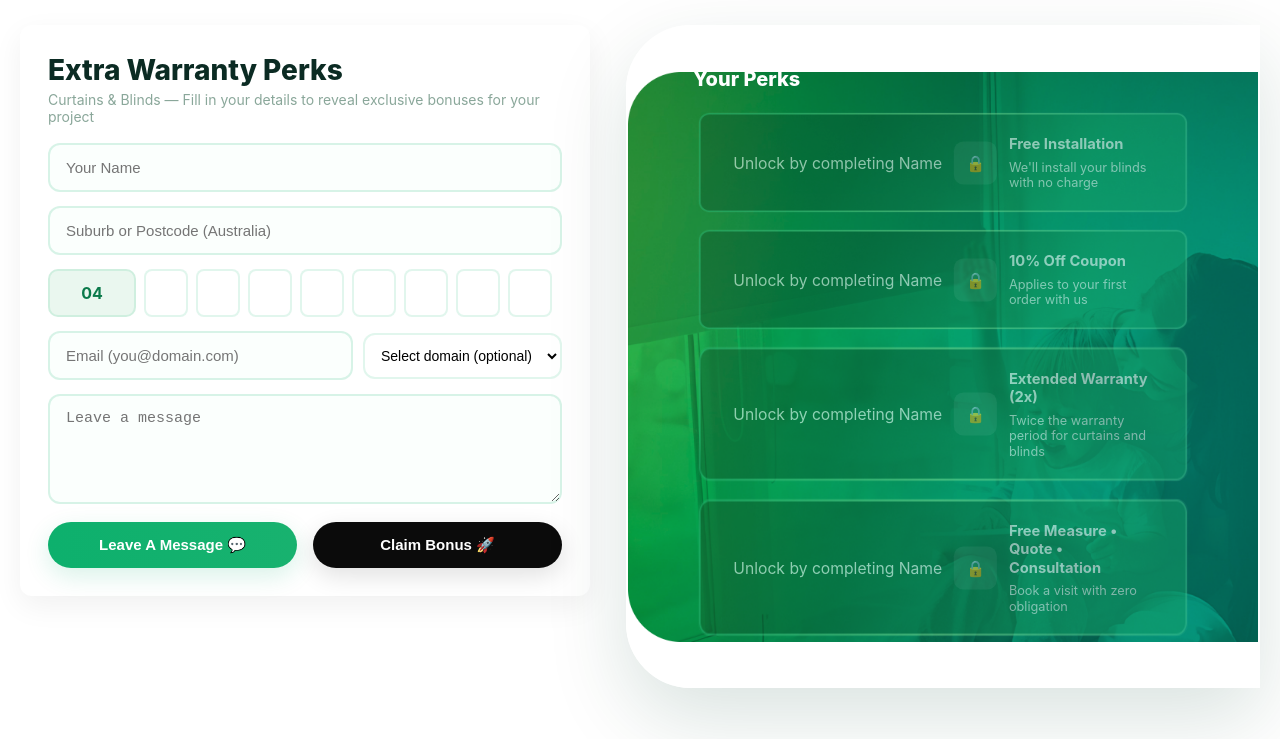
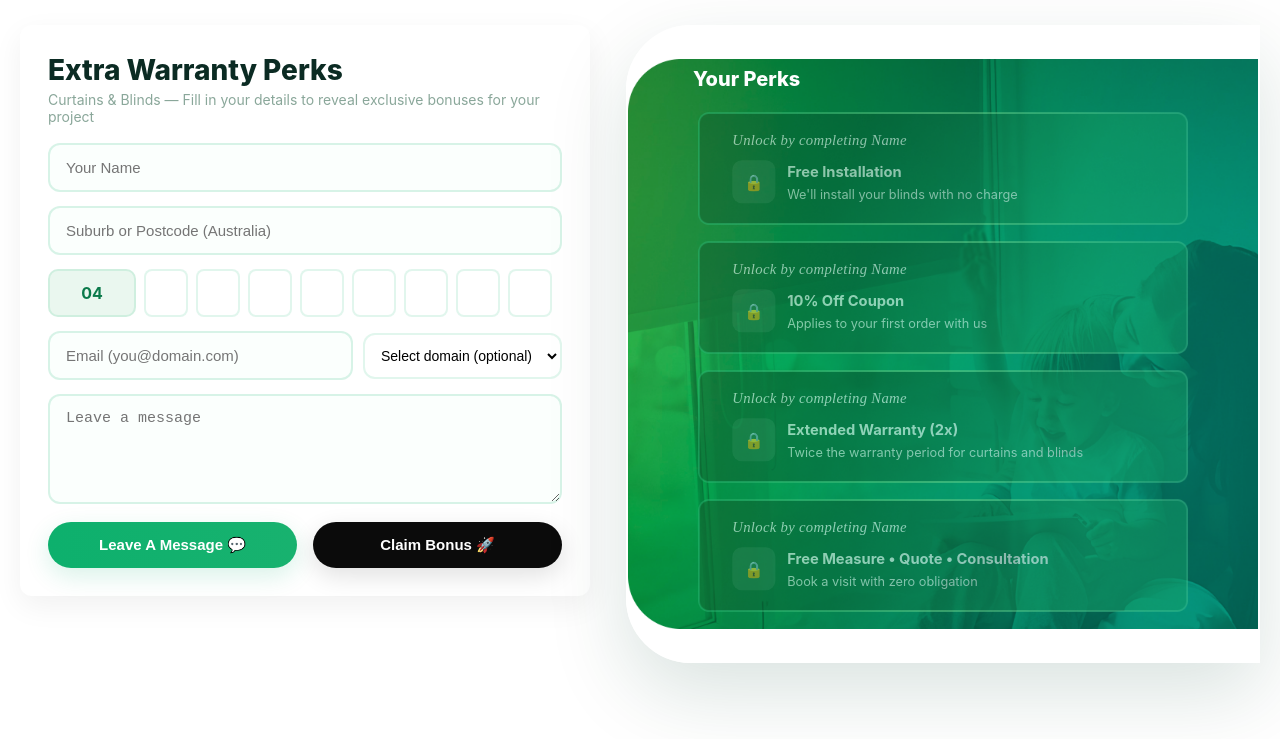
Before and after one commit to realblindsaustralia/netlify-form-widget, a website: page index.html in a window 1280 px wide. Shown: the part 61-800 px from the top of the page. Drawn offline with Linux system fonts and the light colour scheme.

Commit message:
lock and unlock new

```diff
--- a/form-widget.css
+++ b/form-widget.css
@@ -180,8 +180,22 @@
   align-items:center;
   gap:12px;
   position: relative;
-  border: 1px solid rgba(255,255,255,0.06);
+  flex-wrap: wrap;
 }
+.perk span.uns {
+  display: block;
+  width: 100%;
+  font-family: Montserrat;
+  font-weight: 400;
+  font-style: Italic;
+  font-size: 15px;
+  line-height: 100%;
+  letter-spacing: 0.31px;
+  vertical-align: middle;
+
+}
+
+
 .perk::after {
     content: "";
     background-image: url('Rectangle 1031.png');
@@ -200,11 +214,9 @@
 .perk .title { font-weight:700; font-size:15px; }
 .perk .desc { font-size:13px; opacity:0.9; margin-top:6px; }
 .perk.unlocked {
-  opacity: 1;
-  transform: translateY(0) scale(1);
-  box-shadow: 0 14px 42px rgba(0,0,0,0.18);
-  background: rgba(255,255,255,0.12);
-  border: 1px solid rgba(255,255,255,0.2);
+    opacity: 1;
+    transform: translateY(0) scale(1);
+    box-shadow: 0 14px 42px rgba(0, 0, 0, 0.18);
 }
 
 /* unlocked badge */
--- a/form-widget.js
+++ b/form-widget.js
@@ -60,10 +60,10 @@
 
       <div class="perks">
         <div class="heading">Your Perks</div>
-        <div id="perk-name" class="perk"><span>Unlock by completing Name</span><div class="icon">🔒</div><div class="meta"><div class="title">Free Installation <span class="badge" style="display:none">Now unlocked</span></div><div class="desc">We'll install your blinds with no charge</div></div></div>
-        <div id="perk-suburb" class="perk"><span>Unlock by completing Name</span><div class="icon">🔒</div><div class="meta"><div class="title">10% Off Coupon <span class="badge" style="display:none">Now unlocked</span></div><div class="desc">Applies to your first order with us</div></div></div>
-        <div id="perk-mobile" class="perk"><span>Unlock by completing Name</span><div class="icon">🔒</div><div class="meta"><div class="title">Extended Warranty (2x) <span class="badge" style="display:none">Now unlocked</span></div><div class="desc">Twice the warranty period for curtains and blinds</div></div></div>
-        <div id="perk-email" class="perk"><span>Unlock by completing Name</span><div class="icon">🔒</div><div class="meta"><div class="title">Free Measure • Quote • Consultation <span class="badge" style="display:none">Now unlocked</span></div><div class="desc">Book a visit with zero obligation</div></div></div>
+        <div id="perk-name" class="perk"><span class="uns">Unlock by completing Name</span><div class="icon">🔒</div><div class="meta"><div class="title">Free Installation <span class="badge" style="display:none">Now unlocked</span></div><div class="desc">We'll install your blinds with no charge</div></div></div>
+        <div id="perk-suburb" class="perk"><span class="uns">Unlock by completing Name</span><div class="icon">🔒</div><div class="meta"><div class="title">10% Off Coupon <span class="badge" style="display:none">Now unlocked</span></div><div class="desc">Applies to your first order with us</div></div></div>
+        <div id="perk-mobile" class="perk"><span class="uns">Unlock by completing Name</span><div class="icon">🔒</div><div class="meta"><div class="title">Extended Warranty (2x) <span class="badge" style="display:none">Now unlocked</span></div><div class="desc">Twice the warranty period for curtains and blinds</div></div></div>
+        <div id="perk-email" class="perk"><span class="uns">Unlock by completing Name</span><div class="icon">🔒</div><div class="meta"><div class="title">Free Measure • Quote • Consultation <span class="badge" style="display:none">Now unlocked</span></div><div class="desc">Book a visit with zero obligation</div></div></div>
       </div>
     </div>
   `;
```
